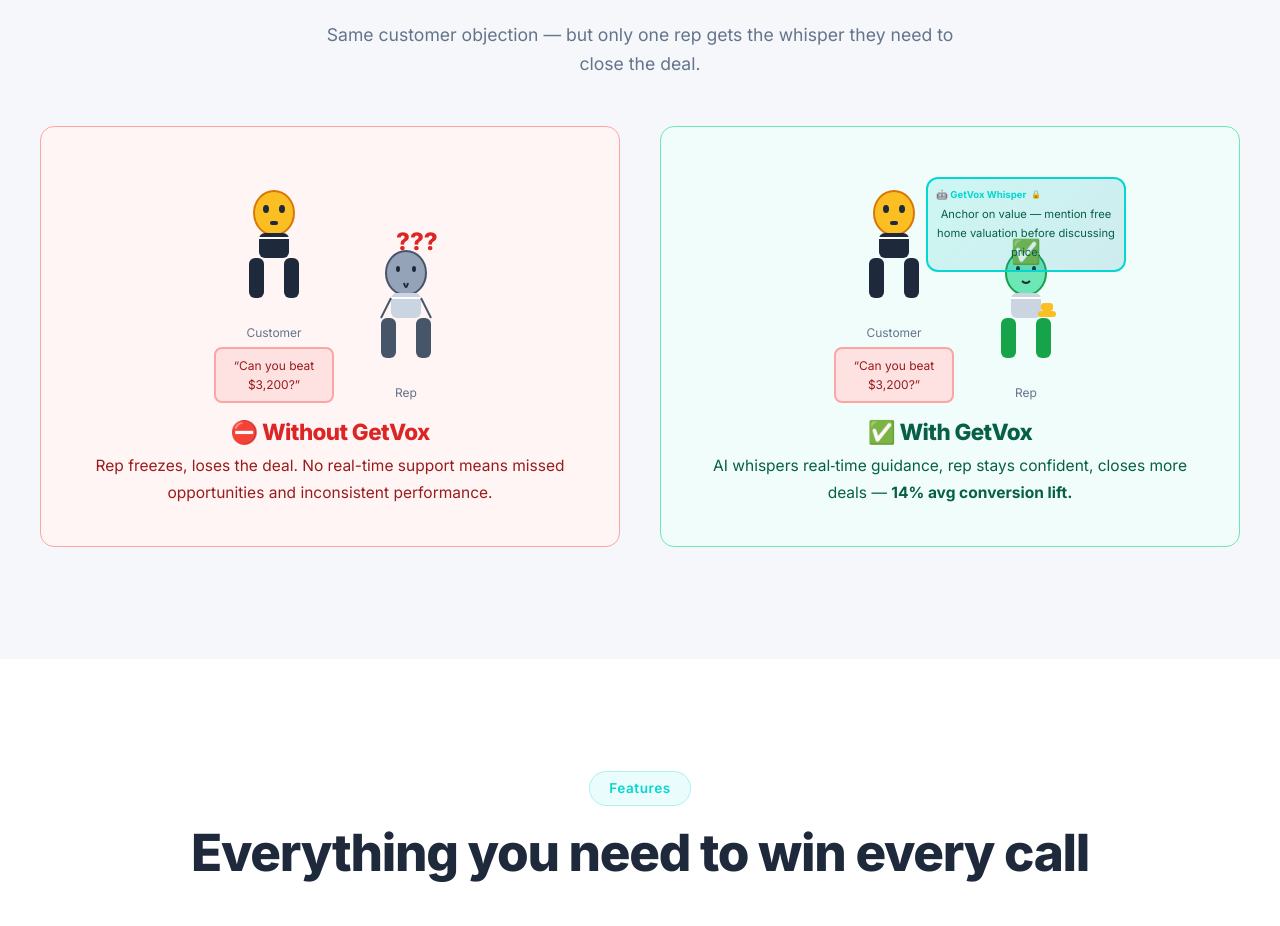
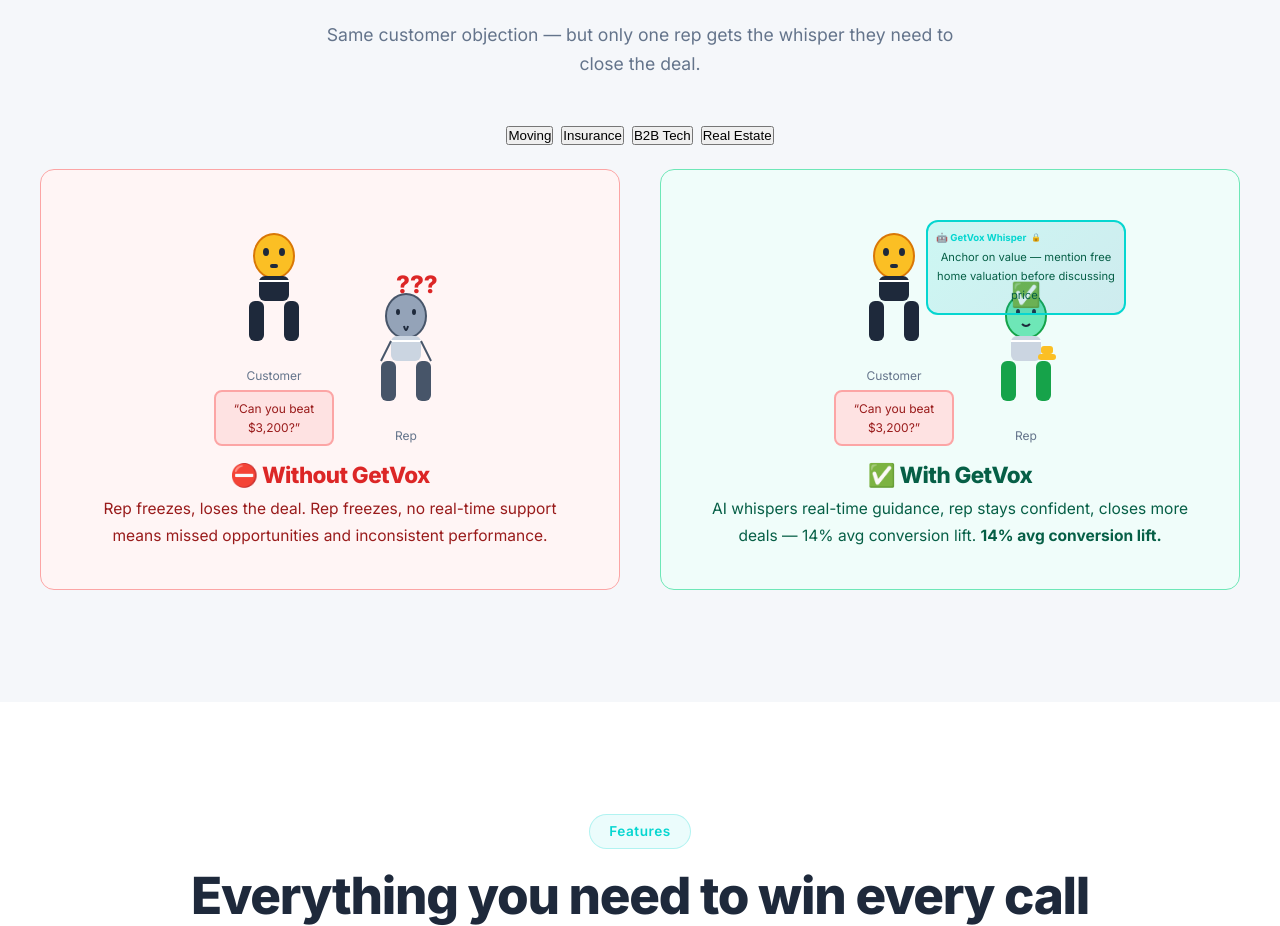
Before and after one commit to mitchiem/getvox-landing, a plain HTML site: page index.html in a window 1280 px wide. Shown: the part 1027-1953 px from the top of the page. Drawn offline with Linux system fonts and the light colour scheme.

Commit message:
Add 4-industry cartoon comparison with tab switching (no bubble collisions)

```diff
--- a/index.html
+++ b/index.html
@@ -373,11 +373,18 @@
         Same customer objection — but only one rep gets the whisper they need to close the deal.
       </p>
     </div>
+    <!-- Industry Tabs -->
+    <div class="scenario-tabs" style="display:flex; justify-content:center; gap:0.5rem; margin-bottom:1.5rem; flex-wrap:wrap;">
+      <button class="scenario-btn cartoon-tab active" data-cartoon="0">Moving</button>
+      <button class="scenario-btn cartoon-tab" data-cartoon="1">Insurance</button>
+      <button class="scenario-btn cartoon-tab" data-cartoon="2">B2B Tech</button>
+      <button class="scenario-btn cartoon-tab" data-cartoon="3">Real Estate</button>
+    </div>
     <div class="comparison-grid">
       <!-- Left: Without GetVox -->
       <div class="comparison-card negative" style="background:#fff5f5; border-color:#fca5a5;">
         <div style="display:flex; gap:2rem; align-items:flex-end; justify-content:center; min-height:200px; padding:1rem;">
-          <!-- Customer SVG (arms crossed) -->
+          <!-- Customer SVG (static) -->
           <div style="text-align:center; flex-shrink:0;">
             <svg width="80" height="130" viewBox="0 0 80 130" xmlns="http://www.w3.org/2000/svg">
               <ellipse cx="40" cy="30" rx="20" ry="22" fill="#fbbf24" stroke="#d97706" stroke-width="2"/>
@@ -390,13 +397,12 @@
               <rect x="50" y="75" width="15" height="40" rx="6" fill="#1e293b"/>
             </svg>
             <div style="font-size:0.75rem; color:#64748B; margin-top:0.2rem;">Customer</div>
-            <div style="background:#fee2e2; border:2px solid #fca5a5; border-radius:8px; padding:0.4rem 0.8rem; font-size:0.75rem; color:#991b1b; max-width:120px; margin-top:0.3rem;">
+            <div id="cartoonCustomerObj" style="background:#fee2e2; border:2px solid #fca5a5; border-radius:8px; padding:0.4rem 0.8rem; font-size:0.75rem; color:#991b1b; max-width:120px; margin-top:0.3rem;">
               “Can you beat $3,200?”
             </div>
           </div>
           <!-- Confused Rep SVG - no whisper -->
           <div style="text-align:center; position:relative; flex-shrink:0;">
-            <!-- Question marks above -->
             <div style="position:absolute; top:-20px; left:30px; font-size:1.5rem; font-weight:800; color:#dc2626;">???</div>
             <svg width="80" height="130" viewBox="0 0 80 130" xmlns="http://www.w3.org/2000/svg">
               <ellipse cx="40" cy="30" rx="20" ry="22" fill="#94a3b8" stroke="#475569" stroke-width="2"/>
@@ -414,13 +420,13 @@
           </div>
         </div>
         <h3 style="color:#dc2626;">⛔ Without GetVox</h3>
-        <p style="color:#991b1b;">Rep freezes, loses the deal. No real-time support means missed opportunities and inconsistent performance.</p>
+        <p id="cartoonNegativeDesc" style="color:#991b1b;">Rep freezes, loses the deal. No real-time support means missed opportunities and inconsistent performance.</p>
       </div>
 
       <!-- Right: With GetVox -->
       <div class="comparison-card positive" style="background:#f0fdfa; border-color:#6ee7b7;">
         <div style="display:flex; gap:2rem; align-items:flex-end; justify-content:center; min-height:200px; padding:1rem; position:relative;">
-          <!-- Customer SVG (same) -->
+          <!-- Customer SVG (static) -->
           <div style="text-align:center; flex-shrink:0;">
             <svg width="80" height="130" viewBox="0 0 80 130" xmlns="http://www.w3.org/2000/svg">
               <ellipse cx="40" cy="30" rx="20" ry="22" fill="#fbbf24" stroke="#d97706" stroke-width="2"/>
@@ -433,21 +439,19 @@
               <rect x="50" y="75" width="15" height="40" rx="6" fill="#1e293b"/>
             </svg>
             <div style="font-size:0.75rem; color:#64748B; margin-top:0.2rem;">Customer</div>
-            <div style="background:#fee2e2; border:2px solid #fca5a5; border-radius:8px; padding:0.4rem 0.8rem; font-size:0.75rem; color:#991b1b; max-width:120px; margin-top:0.3rem;">
+            <div id="cartoonCustomerObj2" style="background:#fee2e2; border:2px solid #fca5a5; border-radius:8px; padding:0.4rem 0.8rem; font-size:0.75rem; color:#991b1b; max-width:120px; margin-top:0.3rem;">
               “Can you beat $3,200?”
             </div>
           </div>
-          <!-- Confident Rep SVG with whisper bubble -->
+          <!-- Confident Rep SVG + whisper bubble -->
           <div style="text-align:center; position:relative; flex-shrink:0;">
-            <!-- Whisper bubble from GetVox -->
-            <div style="position:absolute; top:-60px; left:50%; transform:translateX(-50%); background:linear-gradient(135deg, rgba(6,214,208,0.15), rgba(17,138,178,0.15)); border:2px solid var(--accent); border-radius:12px; padding:0.5rem; min-width:200px; animation:whisperFloat 2s infinite; z-index:2;">
+            <div id="cartoonWhisperBox" style="position:absolute; top:-60px; left:50%; transform:translateX(-50%); background:linear-gradient(135deg, rgba(6,214,208,0.15), rgba(17,138,178,0.15)); border:2px solid var(--accent); border-radius:12px; padding:0.5rem; min-width:200px; animation:whisperFloat 2s infinite; z-index:2;">
               <div style="display:flex; align-items:center; gap:0.3rem; margin-bottom:0.2rem;">
                 <span style="font-size:0.6rem; color:var(--accent); font-weight:700;">🤖 GetVox Whisper</span>
                 <span style="font-size:0.5rem; color:#94a3b8;">🔒</span>
               </div>
-              <p style="font-size:0.7rem; color:#065f46; margin:0;">Anchor on value — mention free home valuation before discussing price.</p>
+              <p id="cartoonWhisperTip" style="font-size:0.7rem; color:#065f46; margin:0;">Anchor on value — mention free home valuation before discussing price.</p>
             </div>
-            <!-- Check mark -->
             <div style="position:absolute; top:-10px; left:50%; transform:translateX(-50%); font-size:1.5rem; color:#10b981;">✅</div>
             <svg width="80" height="130" viewBox="0 0 80 130" xmlns="http://www.w3.org/2000/svg">
               <ellipse cx="40" cy="30" rx="20" ry="22" fill="#6ee7b7" stroke="#16a34a" stroke-width="2"/>
@@ -458,7 +462,6 @@
               <line x1="25" y1="55" x2="55" y2="55" stroke="#fff" stroke-width="2"/>
               <rect x="15" y="75" width="15" height="40" rx="6" fill="#16a34a"/>
               <rect x="50" y="75" width="15" height="40" rx="6" fill="#16a34a"/>
-              <!-- Thumbs up -->
               <rect x="55" y="60" width="12" height="8" rx="3" fill="#fbbf24"/>
               <rect x="52" y="68" width="18" height="6" rx="3" fill="#fbbf24"/>
             </svg>
@@ -466,7 +469,7 @@
           </div>
         </div>
         <h3 style="color:#065f46;">✅ With GetVox</h3>
-        <p style="color:#065f46;">AI whispers real‑time guidance, rep stays confident, closes more deals — <strong>14% avg conversion lift.</strong></p>
+        <p id="cartoonPositiveDesc" style="color:#065f46;">AI whispers real‑time guidance, rep stays confident, closes more deals — <strong>14% avg conversion lift.</strong></p>
       </div>
     </div>
 
@@ -1029,4 +1032,54 @@
     timer = setTimeout(autoRotate, ROTATE_INTERVAL);
   </script>
 </body>
+<!-- Cartoon tab switching -->
+<script>
+  var cartoonScenarios = [
+    {
+      customerObj: '“Can you beat $3,200?”',
+      negativeDesc: 'Rep freezes, no real-time support means missed opportunities and inconsistent performance.',
+      whisperTip: 'Anchor on value — mention free home valuation before discussing price.',
+      positiveDesc: 'AI whispers real-time guidance, rep stays confident, closes more deals — 14% avg conversion lift.'
+    },
+    {
+      customerObj: '“My renewal went up 25%. Why should I stay?”',
+      negativeDesc: 'Rep fumbles, can’t recall bundling benefits, loses renewal to competitor.',
+      whisperTip: 'Retention opportunity! Highlight loyalty discounts and bundle savers before discussing price.',
+      positiveDesc: 'AI prompts rep to offer bundle review, saving the account — average 22% higher retention.'
+    },
+    {
+      customerObj: '“Your competitor offered 30% off. Why pay full price?”',
+      negativeDesc: 'Rep panics, offers unnecessary discount, cutting into margin.',
+      whisperTip: 'Differentiate on ROI, not discount. Reference 3x pipeline increase case study from similar client.',
+      positiveDesc: 'AI steers rep to ROI story, closes at full price — 18% higher average deal value.'
+    },
+    {
+      customerObj: '“We’re looking at 3 properties — can you help with all of them?”',
+      negativeDesc: 'Rep gets overwhelmed, can’t juggle multiple property details, loses lead to agent who can.',
+      whisperTip: 'Offer a Comparative Market Analysis for each property. Ask: Which one is your favorite?',
+      positiveDesc: 'AI organizes responses instantly, rep closes 2 of 3 properties — 30% faster deal cycle.'
+    }
+  ];
+
+  function switchCartoon(idx) {
+    var s = cartoonScenarios[idx];
+    document.getElementById('cartoonCustomerObj').textContent = s.customerObj;
+    document.getElementById('cartoonCustomerObj2').textContent = s.customerObj;
+    document.getElementById('cartoonNegativeDesc').innerHTML = 'Rep freezes, loses the deal. ' + s.negativeDesc;
+    document.getElementById('cartoonPositiveDesc').innerHTML = s.positiveDesc + ' <strong>' + (idx===0?'14%':idx===1?'22%':idx===2?'18%':'30%') + ' avg conversion lift.</strong>';
+    document.getElementById('cartoonWhisperTip').textContent = s.whisperTip;
+    document.querySelectorAll('.cartoon-tab').forEach(function(b) {
+      b.classList.toggle('active', b.dataset.cartoon == idx);
+    });
+  }
+
+  document.querySelectorAll('.cartoon-tab').forEach(function(btn) {
+    btn.addEventListener('click', function() {
+      switchCartoon(parseInt(btn.dataset.cartoon));
+    });
+  });
+
+  // Init: show Moving (index 0)
+  switchCartoon(0);
+</script>
 </html>
```
